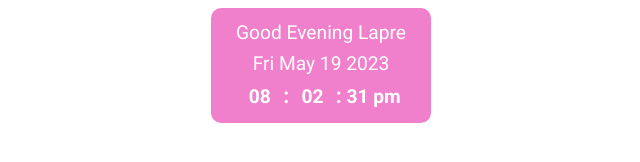
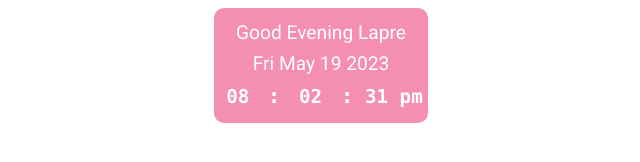
Before and after one commit to Phenesser/Notion, a plain HTML site: page index.html in a window 1280 px wide. Shown: the whole page, without its empty margins (319-959 px from the left). Drawn offline with Linux system fonts and the light colour scheme.

Commit message:
Update index.html

```diff
--- a/index.html
+++ b/index.html
@@ -36,9 +36,9 @@ h1 {
 }
 
 .card {
-    padding: 10px 25px 10px 25px;
+    padding: 10px 5px 10px 5px;
     border-radius: 10px;
-    background: #f180cc;
+    background: #f48fb1;
     color: #fff;
     display: inline-block;
     box-shadow: 0px 0px 0px 0px #295C7B;
@@ -51,7 +51,7 @@ h1 {
 
 .clock {
     display: inline-block;
-    font-family: 'Roboto', sans-serif;
+    font-family: 'Monaco', monospace;
     font-weight: bold;
     font-size: 1.2em;
     /* padding-left: 20px; */
```
